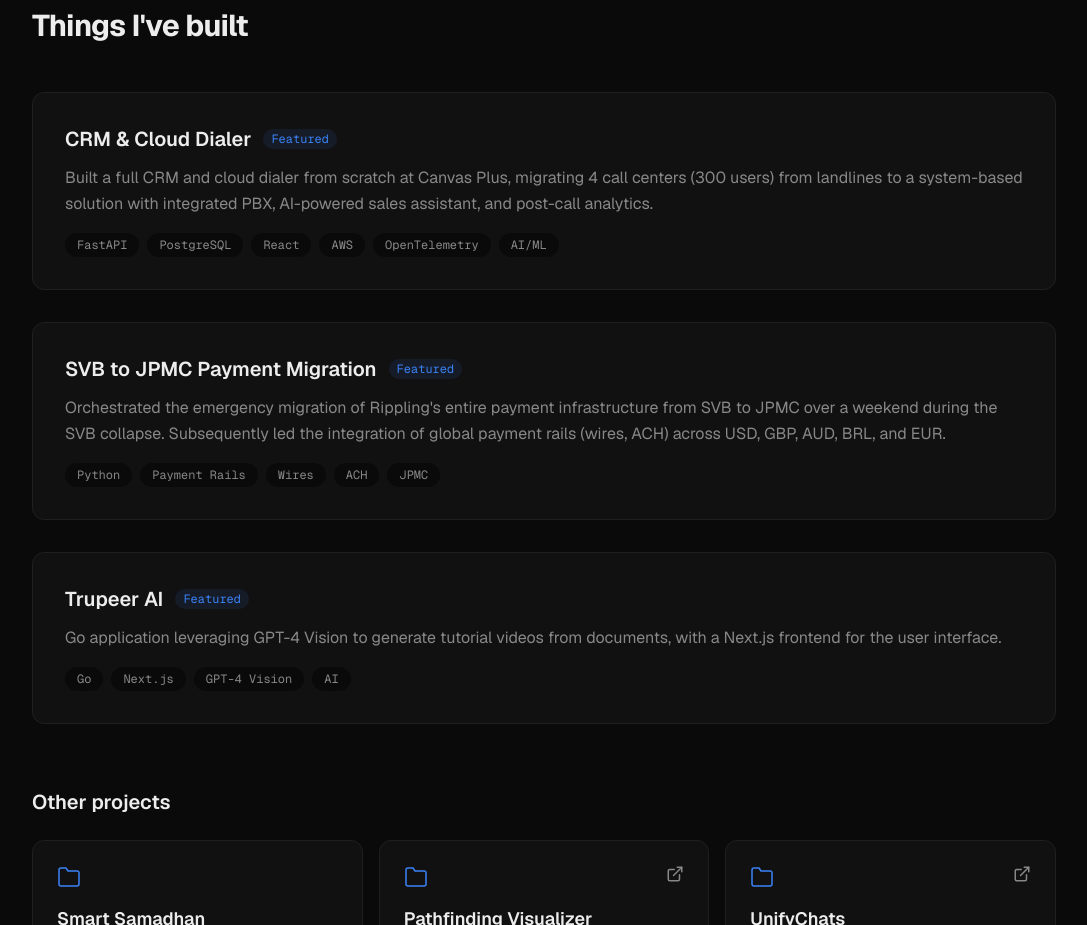
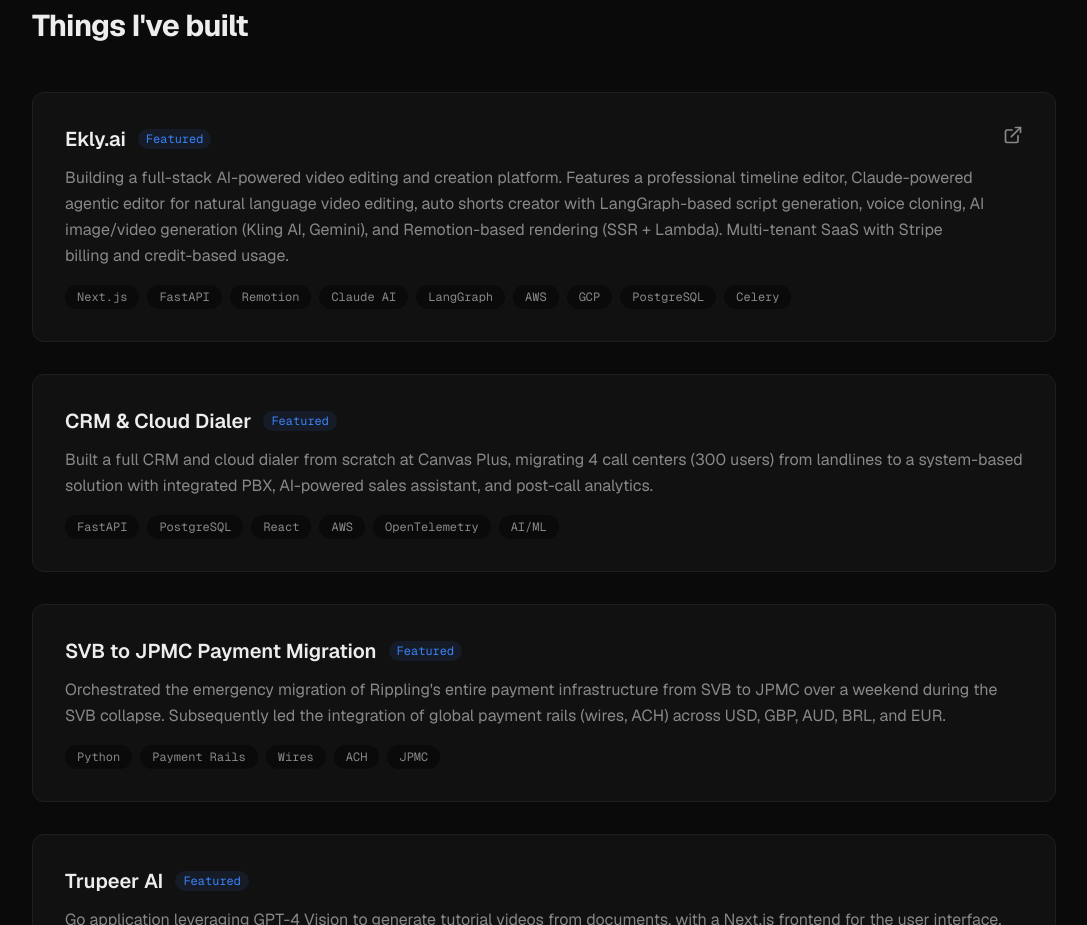
Before and after one commit to akshtjain/portfolio, a Next.js app: page / in a window 1280 px wide. Shown: the part 2586-3511 px from the top of the page, without its empty margins (96-1183 px from the left). Built offline with nearby package versions, Linux system fonts and the light colour scheme.

Commit message:
Add Ekly.ai as featured project

```diff
--- a/src/components/Projects.tsx
+++ b/src/components/Projects.tsx
@@ -1,4 +1,12 @@
 const projects = [
+  {
+    title: "Ekly.ai",
+    description:
+      "Building a full-stack AI-powered video editing and creation platform. Features a professional timeline editor, Claude-powered agentic editor for natural language video editing, auto shorts creator with LangGraph-based script generation, voice cloning, AI image/video generation (Kling AI, Gemini), and Remotion-based rendering (SSR + Lambda). Multi-tenant SaaS with Stripe billing and credit-based usage.",
+    tech: ["Next.js", "FastAPI", "Remotion", "Claude AI", "LangGraph", "AWS", "GCP", "PostgreSQL", "Celery"],
+    link: "https://ekly.ai",
+    featured: true,
+  },
   {
     title: "CRM & Cloud Dialer",
     description:
```
